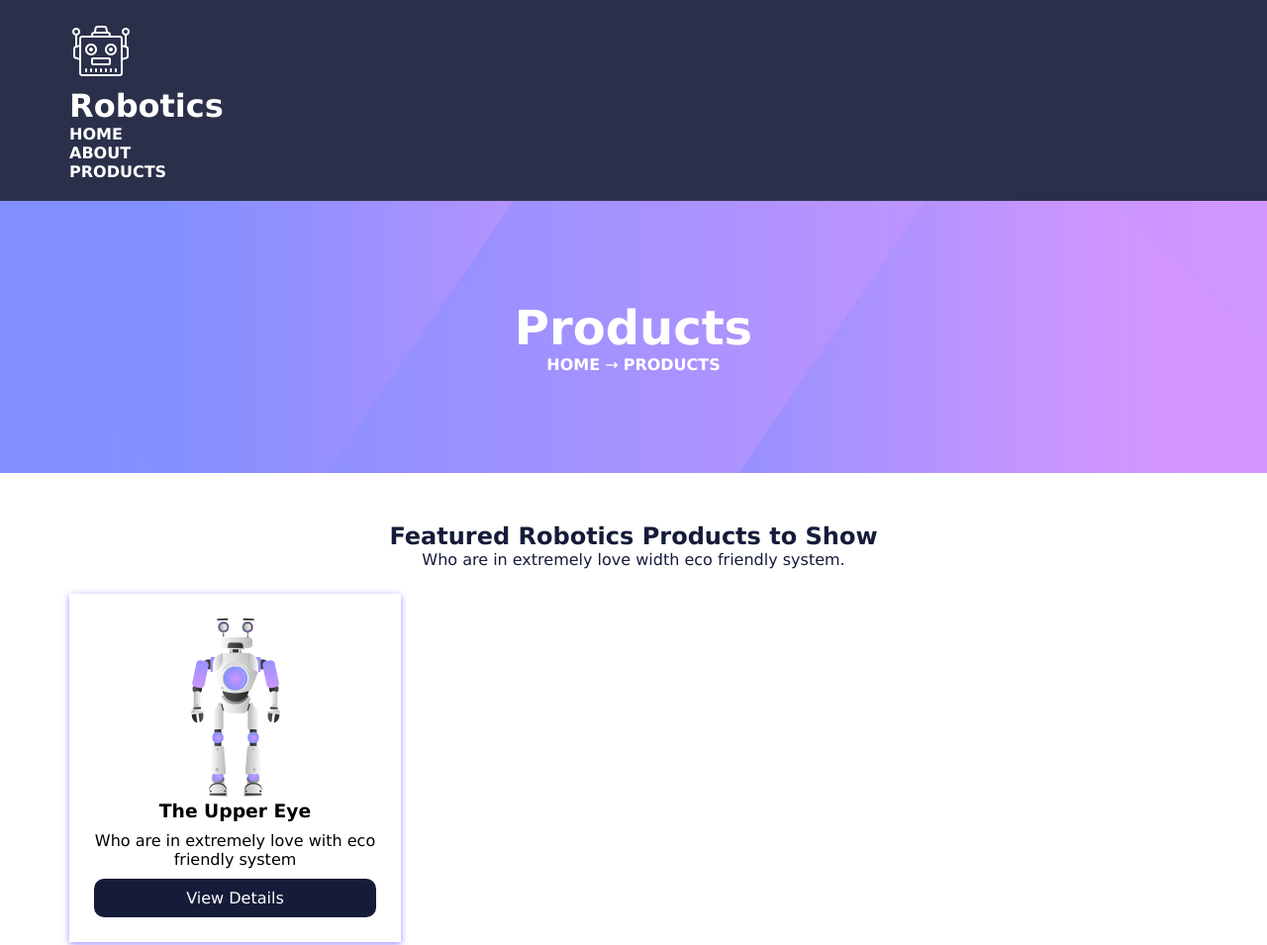
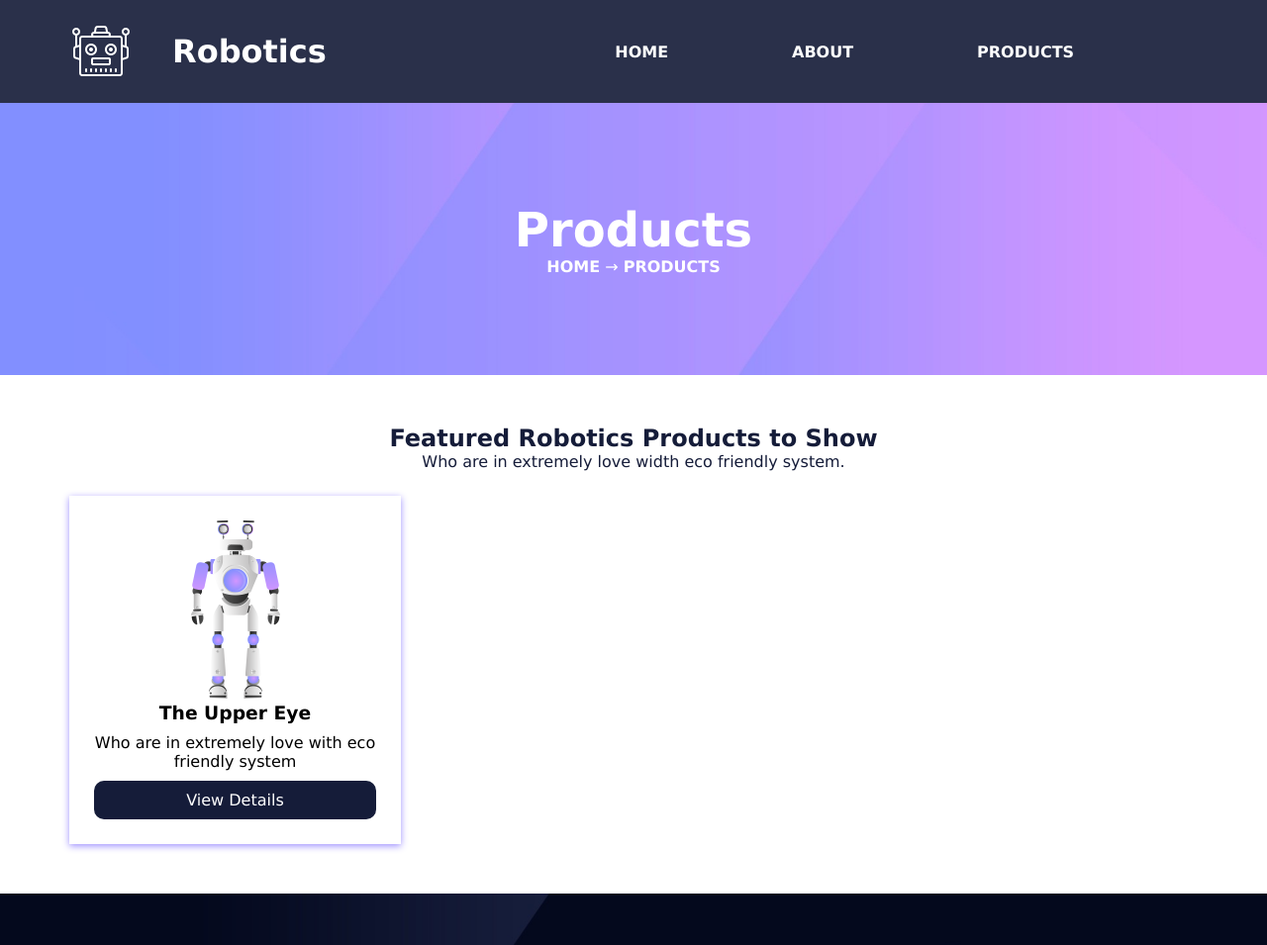
Before and after one commit to KEZKA/KEZKA.github.io, a plain HTML site: page index.html in a window 1280 px wide. Shown: the top 955 px of the page at 99% size. Drawn offline with Linux system fonts and the light colour scheme.

Commit message:
header
добавили flex и изменили шапку

```diff
--- /dev/null
+++ b/flex-training.css
@@ -0,0 +1,27 @@
+/* HEADER */
+.menu{
+    display: flex;
+    flex-direction: row;
+    justify-content: space-evenly;
+}
+
+.header-row{
+    display: flex;
+    flex-direction: row;
+    align-items: center;
+}
+
+.header-logo{
+    display: flex;
+    flex-direction: row;
+    align-items: center;
+    flex-grow: 1;
+}
+
+.logo-img{
+    margin-right: 40px;
+}
+
+.header-menu{
+    flex-grow: 3;
+}
--- a/index.html
+++ b/index.html
@@ -4,8 +4,9 @@
     <meta charset="UTF-8">
     <meta name="viewport" content="width=device-width, initial-scale=1.0">
     <meta http-equiv="X-UA-Compatible" content="ie=edge">
+    <title>Robotics</title>
     <link rel='stylesheet' href='index.css'>
-    <title>Robotics</title>
+    <link rel='stylesheet' href='flex-training.css'>
 </head>
 <body>
 
@@ -13,7 +14,7 @@
     <header class = 'header'>
 
         <div class = 'container'>
-
+            <div class = 'header-row'>
                 <!--START BLOCK LOGO-->
                 <div class = 'header-logo'>
                     <img class = 'logo-img' src='img/logo.png'></img>
@@ -36,7 +37,7 @@
                     </ul>
                 </div>
                 <!--END BLOCK MENU-->
-
+            </div>
         </div>
 
     </header>
```
Lines whose indentation alone changed are shown as unchanged.
